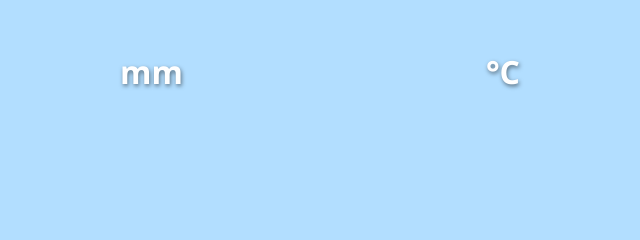
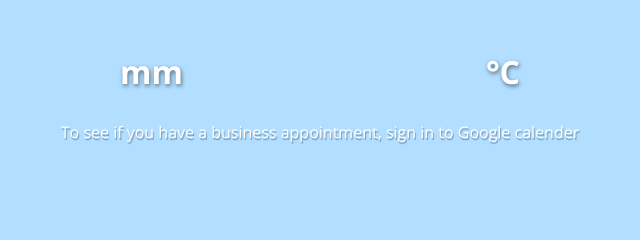
Before and after one commit to bart-rijnders/first-project, a Django app: template mysite/polls/templates/polls/index.html in a window 1280 px wide. Shown: the part 128-368 px from the top of the page, without its empty margins (320-960 px from the left). Run offline with Django 3.2, Linux system fonts and the light colour scheme; the template is opened without the code that fills it, so the values that code supplies are empty; some libraries are stand-ins or nearby versions.

Commit message:
Added google sign in
Added a button to sign in to google

```diff
--- a/mysite/polls/static/polls/style.css
+++ b/mysite/polls/static/polls/style.css
@@ -66,3 +66,13 @@ h3 {
 #nee {
 	color: #FCAAAA;
 }
+
+.google-calender-login > p{
+	color: white;
+	text-shadow: 1px 2px 1px rgba(0,0,0,0.3);
+}
+
+.g-signin2 {
+	display: inline-block;
+	margin: 0 auto;
+}
--- a/mysite/polls/templates/polls/index.html
+++ b/mysite/polls/templates/polls/index.html
@@ -3,6 +3,8 @@
 		<title>Kortebroeken app</title>
 		<link href='https://fonts.googleapis.com/css?family=Open+Sans:400,700' rel='stylesheet' type='text/css'>
 		<link rel="stylesheet" type="text/css" href="static/polls/style.css" />
+		<script src="https://apis.google.com/js/platform.js" async defer></script>
+		<meta name="google-signin-client_id" content="YOUR_CLIENT_ID.apps.googleusercontent.com">
 
 	</head>
 
@@ -19,5 +21,9 @@
 		{%else%}
 			<p id='ja' class='antwoord'>{{shorts}}</p>
 		{%endif%}
+		<div class='google-calender-login'>
+			<p>To see if you have a business appointment, sign in to Google calender</p>
+			<div class="g-signin2" data-onsuccess="onSignIn"></div>
+		</div>
 	</body>
 </html>
```
